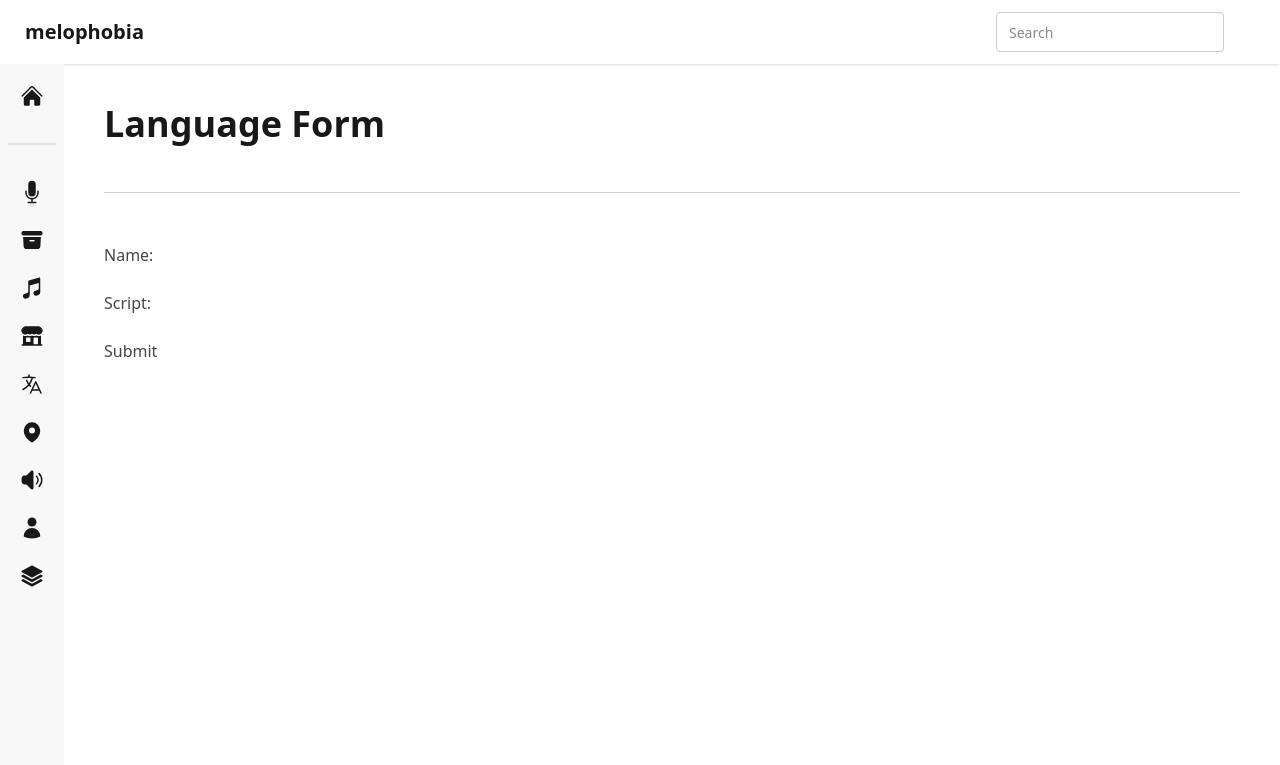
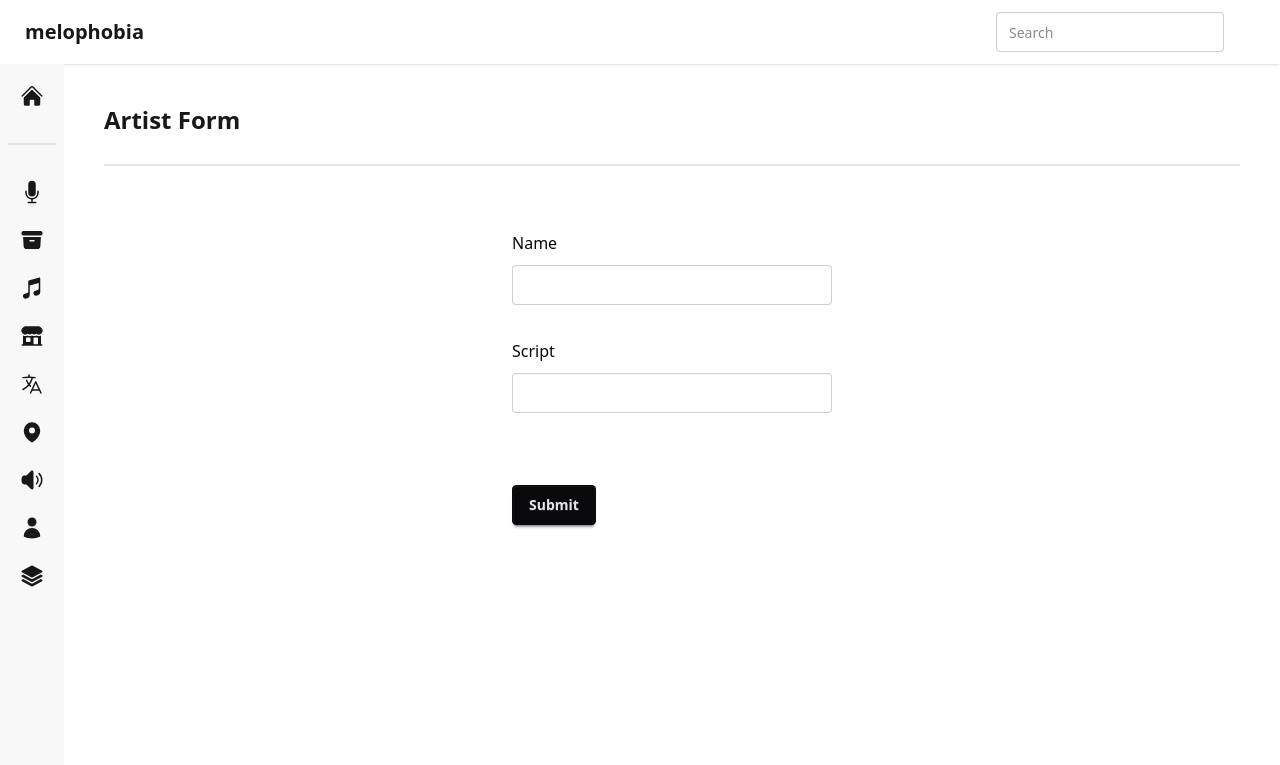
Before and after one commit to JRAdams97/melophobia, a Django app: page /language/add in a window 1280 px wide. Shown: the top 765 px of the page. Run offline with Django 5.2, Linux system fonts and the light colour scheme; style sheets or scripts are compiled from the project's sources.

Commit message:
Style Language form template
- add custom form templating
- add buttons to 'language_list' view that link to the 'language/add' and 'language/edit/<pk>' urls

```diff
--- a/melophobia/templates/language/form.html
+++ b/melophobia/templates/language/form.html
@@ -2,13 +2,52 @@
 {% block content %}
 
 <div>
-    <h1>Language Form</h1>
-    <hr/>
-    <form method="POST">
-        {% csrf_token %}
-        {{ form.as_p }}
-        <button type="submit">Submit</button>
-    </form>
+    <h1 class="font-title text-2xl font-bold">Artist Form</h1>
+    <div class="divider"></div>
+    <div class="flex items-center justify-center">
+        <form method="POST">
+            <div class="space-y-12">
+                {% csrf_token %}
+                <div class="mt-10 grid grid-cols-1 gap-x-6 gap-y-8 w-80">
+                    <!-- Name field -->
+                    <label class="form-control w-full max-w-xs">
+                        <div class="label">
+                            <span class="label-text text-neutral">{{ form.name.label }}</span>
+                        </div>
+                        <input class="input input-bordered mt-2" type="text" name="name"
+                               value="{{ form.name.value|default:'' }}"/>
+
+                        {% if form.name.errors %}
+
+                        <div class="label">
+                            <span class="label-text-alt text-error text-xs">{{ form.name.errors }}</span>
+                        </div>
+
+                        {% endif %}
+
+                    </label>
+                    <!-- Script field -->
+                    <label class="form-control w-full max-w-xs">
+                        <div class="label">
+                            <span class="label-text text-neutral">{{ form.script.label }}</span>
+                        </div>
+                        <input class="input input-bordered mt-2" type="text" name="script"
+                               value="{{ form.script.value|default:'' }}"/>
+
+                        {% if form.script.errors %}
+
+                        <div class="label">
+                            <span class="label-text-alt text-error text-xs">{{ form.script.errors }}</span>
+                        </div>
+
+                        {% endif %}
+
+                    </label>
+                </div>
+                <button class="btn btn-neutral mt-6" type="submit">Submit</button>
+            </div>
+        </form>
+    </div>
 </div>
 
 {% endblock %}
```
Also changed, not shown: melophobia/templates/language/list.html (+7 -1 lines).
